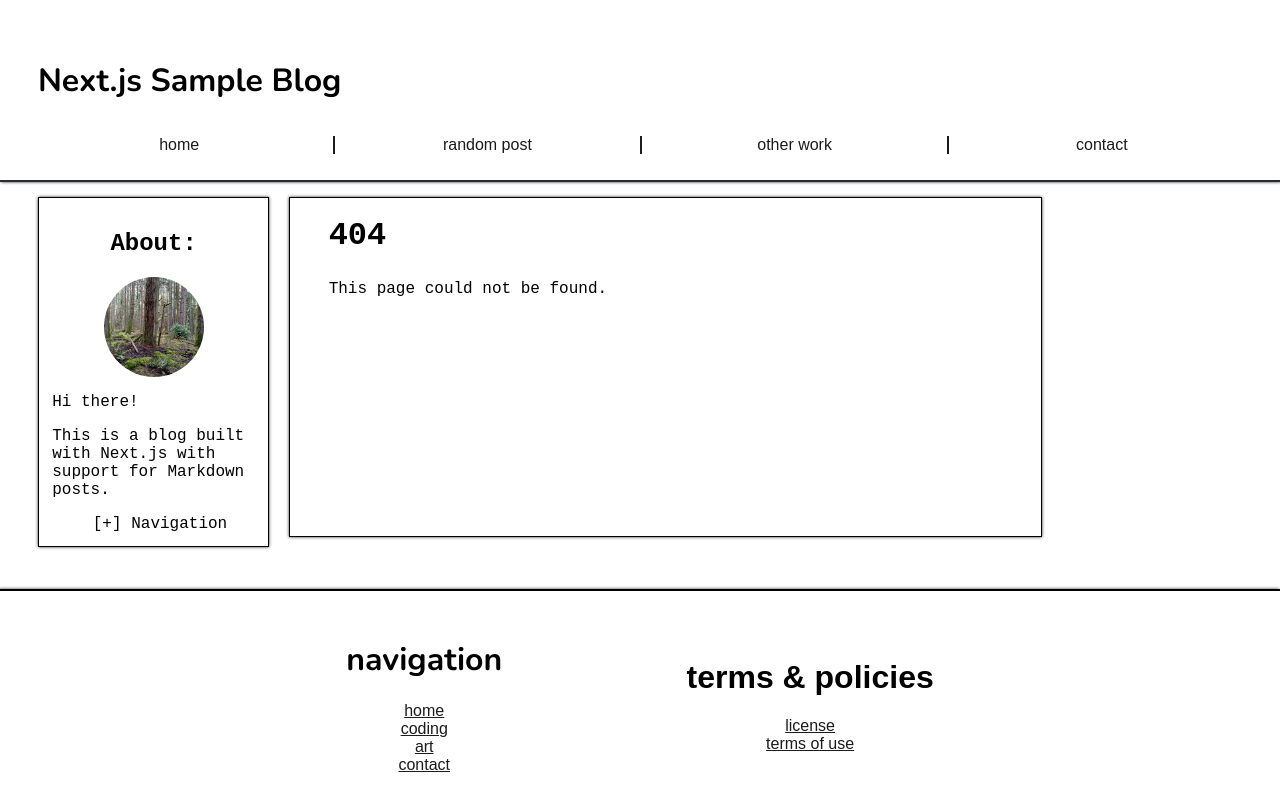
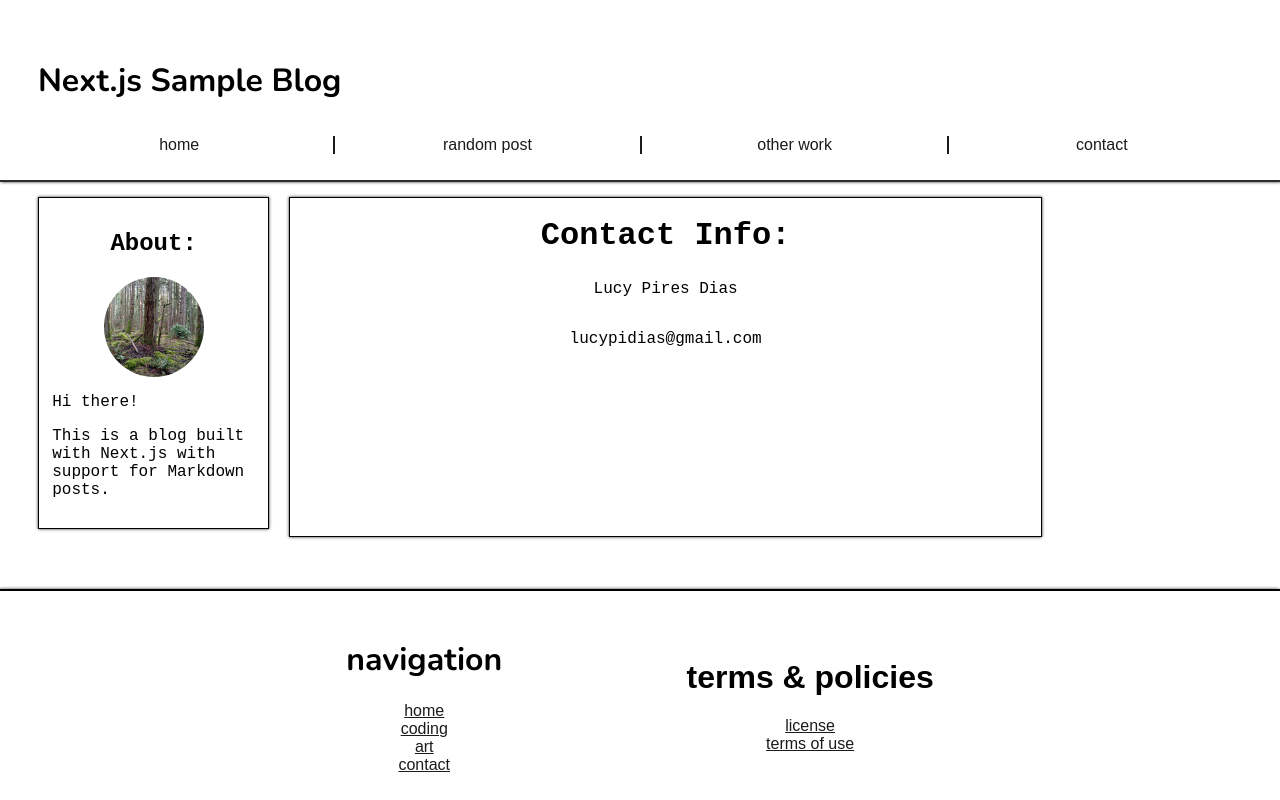
Before and after one commit to lulupd/blog, a Next.js app: page /contact in a window 1280 px wide. Before the commit this address had no page. Built offline with nearby package versions, Linux system fonts and the light colour scheme.

Commit message:
Add more pages

```diff
--- a/components/Header.js
+++ b/components/Header.js
@@ -31,8 +31,8 @@ function Header ({posts}) {
 				<nav>
 					<Link href="/">home</Link>
 					<Link onClick={getRandomPost} href={lastPath}>random post</Link>
-					<Link href="/">other work</Link>
-					<Link href="/">contact</Link>
+					<Link href="/other-work">other work</Link>
+					<Link href="/contact">contact</Link>
 				</nav>
 			</section>
 		</header>
--- /dev/null
+++ b/pages/contact.js
@@ -0,0 +1,11 @@
+import Link from "next/link";
+
+export default function Contact() {
+    return <div className="cardContainer">
+        <div className="card contact">
+            <h1>Contact Info:</h1>
+            <p> Lucy Pires Dias</p>
+			<p>lucypidias@gmail.com</p>
+        </div>
+    </div>
+}
--- a/styles/globals.css
+++ b/styles/globals.css
@@ -155,6 +155,12 @@ img[src*="cropped"] {
   margin-right: auto;
 }
 
+.contact {
+  display: flex;
+  flex-direction: column;
+  align-items: center;
+}
+
 .toggler-container {
   margin-left: 20%;
 }
```
Also changed, not shown: pages/other-work.js (added, +10 -0 lines).
